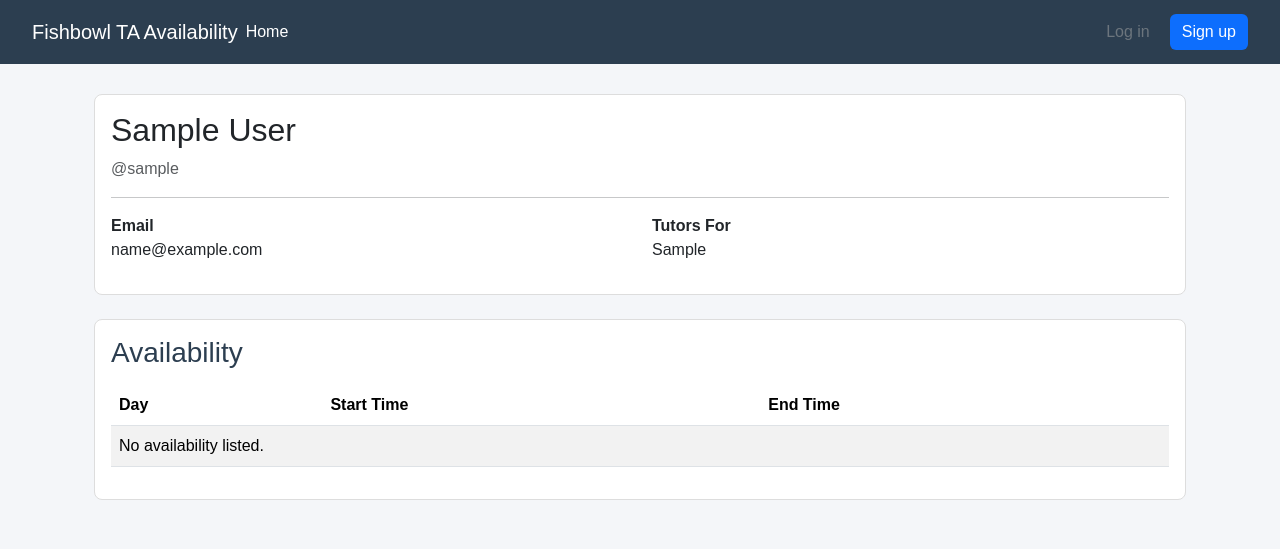
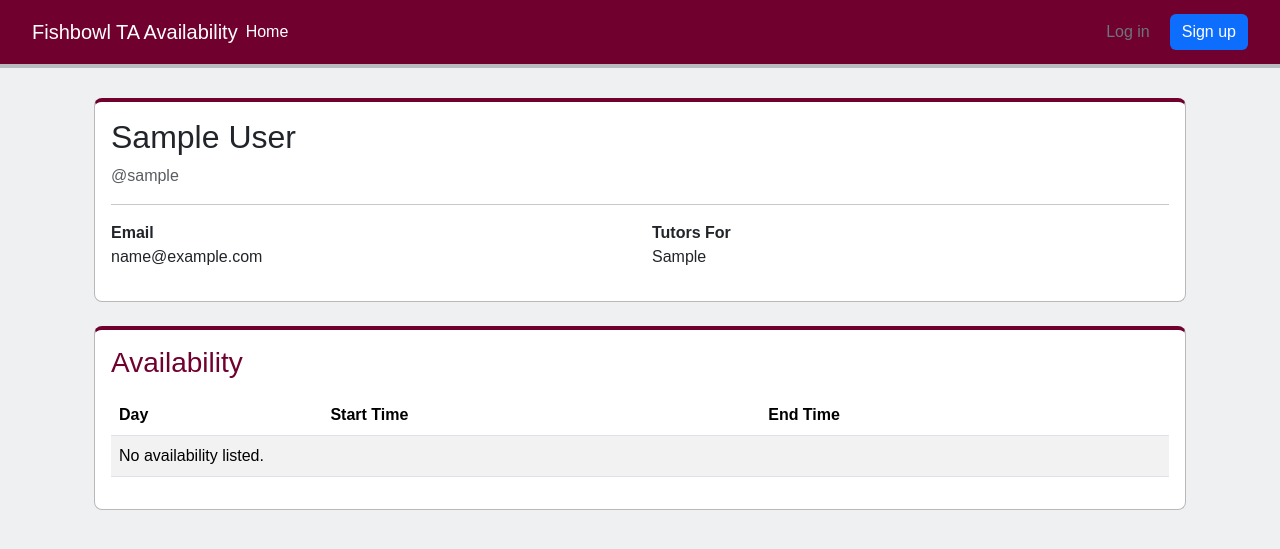
Before and after one commit to DylanJanes/tutoring, a Django app: page /accounts/users/1/ in a window 1280 px wide. Shown: the top 549 px of the page. Run offline with Django 5.2, Linux system fonts and the light colour scheme; tables that the repository leaves empty hold one stand-in row (values such as "Sample post").

Commit message:
Added TA slot reservation js and changed the theme colors to match UM

```diff
--- a/static/css/base.css
+++ b/static/css/base.css
@@ -2,9 +2,9 @@
 
 /* Page background and font. */
 body {
-  background-color: #f4f6f9;
+  background-color: #eef0f2;
   font-family: Arial, sans-serif;
-  color: #333333;
+  color: #111111;
 }
 
 /* Main content area. */
@@ -15,7 +15,8 @@ main .container {
 
 /* Navbar styling. */
 .navbar {
-  background-color: #2c3e50 !important; /* Note: '!important' overrides the bootstrap css. */
+  background-color: #70002e !important; /* Note: '!important' overrides the bootstrap css. */
+  border-bottom: 4px solid #b8bcc0;
   padding: 12px 20px;
 }
 
@@ -25,22 +26,22 @@ main .container {
 }
 
 .nav-link:hover {
-  color: #dcdde1 !important;
+  color: #d1d5d8 !important;
 }
 
 /* Headings. */
 h2,
 h3 {
-  color: #2c3e50;
+  color: #70002e;
   margin-bottom: 15px;
 }
 
 /* Links on the home page. */
 main .container a {
   display: inline-block;
-  background-color: #ffffff;
-  color: #2c3e50;
-  border: 1px solid #cccccc;
+  background-color: #e2e5e8;
+  color: #111111;
+  border: 1px solid #b8bcc0;
   padding: 6px 12px;
   margin: 4px 4px 10px 0;
   border-radius: 5px;
@@ -48,7 +49,9 @@ main .container a {
 }
 
 main .container a:hover {
-  background-color: #e2e6ea;
+  background-color: #70002e;
+  color: #ffffff;
+  border-color: #70002e;
 }
 
 /* Keep navbar and dropdown links normal. */
@@ -62,12 +65,15 @@ main .container a:hover {
   background-color: #ffffff;
   padding: 20px;
   border: 1px solid #dddddd;
+  border-top: 5px solid #70002e;
   border-radius: 8px;
 }
 
 /* Profile page cards. */
 .card {
-  border: 1px solid #dddddd;
+  background-color: #ffffff;
+  border: 1px solid #b8b8b8;
+  border-top: 4px solid #70002e;
   border-radius: 8px;
 }
 
@@ -75,7 +81,7 @@ main .container a:hover {
 form {
   background-color: #ffffff;
   padding: 20px;
-  border: 1px solid #dddddd;
+  border: 1px solid #b8b8b8;
   border-radius: 8px;
   max-width: 500px;
 }
```
Also changed, not shown: templates/home.html (+52 -0 lines).
